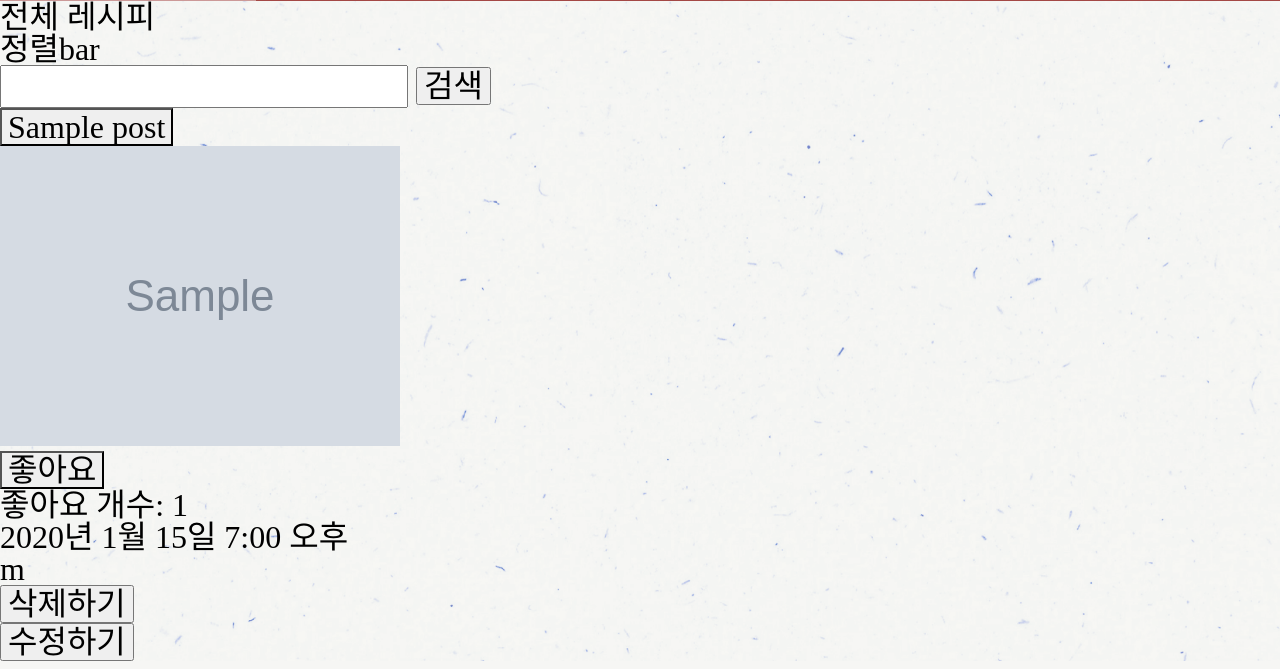
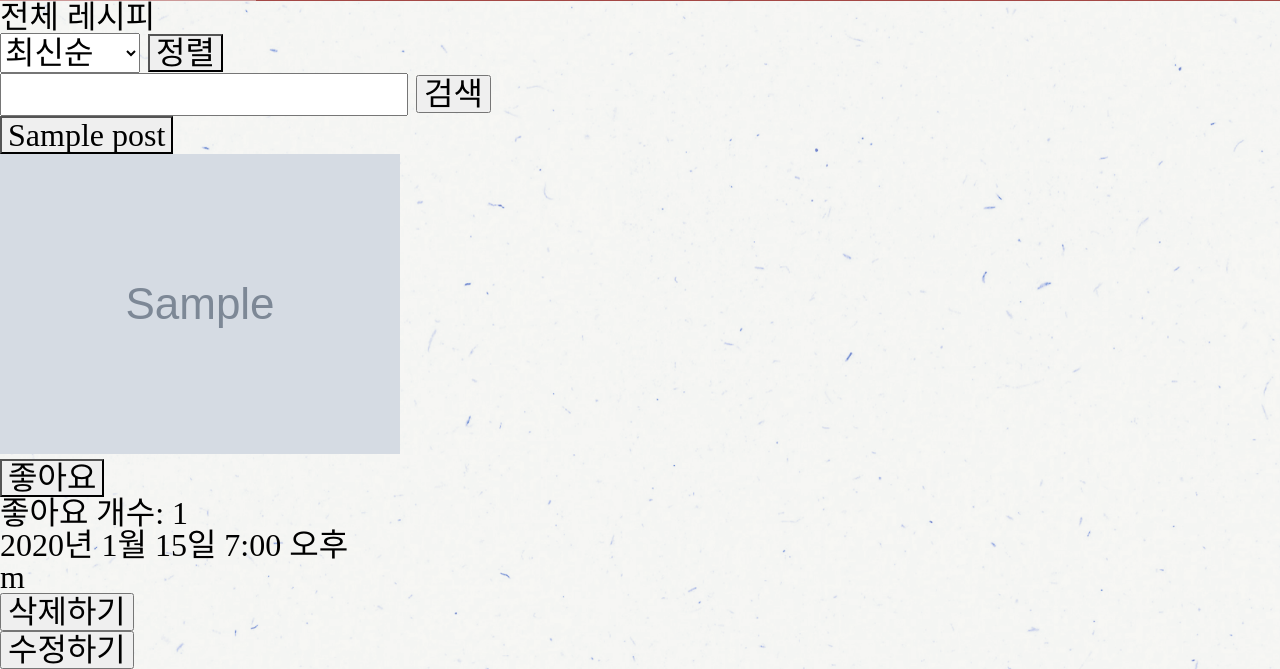
Before and after one commit to taehun2767/janggum, a Django app: page /posts/all_recipe in a window 1280 px wide. Shown: the part 174-843 px from the top of the page. Run offline with Django 4.2, Linux system fonts and the light colour scheme; tables that the repository leaves empty hold one stand-in row (values such as "Sample post"); grey boxes marked "Sample" are stand-in pictures; some web fonts are replaced.

Commit message:
[feat] 레시피 정렬 구현

```diff
--- a/server/apps/posts/templates/posts/all_recipe_list.html
+++ b/server/apps/posts/templates/posts/all_recipe_list.html
@@ -16,7 +16,14 @@
     <body>
         {% include 'posts/header.html' %}
         <div>전체 레시피</div>
-        <div>정렬bar</div>
+        <form action = "{% url 'posts:all_recipe'%}" method="get">
+            <select name="sort">
+                <option value="recently" id="recently">최신순</option>
+                <option value="likes" id="likes">좋아요순</option>
+                {% comment %} <option value="comments" id="comments>"댓글순</option> {% endcomment %}
+            </select>
+            <button type="submit">정렬</button>
+        </form>
         <form action="{% url 'posts:all_recipe' %}" method="post" enctype="multipart/form-data">
             {% csrf_token %}
             <input name="search-name"/>
--- a/server/apps/posts/templates/posts/recipe_update_page.html
+++ b/server/apps/posts/templates/posts/recipe_update_page.html
@@ -36,7 +36,7 @@
 
                 <label for="file-input" id="id_req  _photo--button">파일 업로드</label> {% endcomment %}
                 {% comment %} <span>기존 파일 이름</span> {% endcomment %}
-                <input style="display:none;" type="file" name="photo"accept=".jpg, .jpeg, .png" onchange="readURL(this);" required="" id="file-input">
+                {% comment %} <input style="display:none;" type="file" name="photo"accept=".jpg, .jpeg, .png" onchange="readURL(this);" required="" id="file-input"> {% endcomment %}
 
                 <input type="file" id="file-input" name="photo" onchange="readURL(this);" accept=".jpg, .jpeg, .png" />
                 <img style="width: 200px; height: 200px border:none" id="preview" src="{{post.photo.url}}"/>
@@ -48,7 +48,7 @@
             </div>
         </form>
         <button id="add">+</button>
-        <div>{{post.photo.url}}</div>
+        {% comment %} <div>{{post.photo.url}}</div> {% endcomment %}
         <script src="https://code.jquery.com/jquery-3.6.3.js" integrity="sha256-nQLuAZGRRcILA+6dMBOvcRh5Pe310sBpanc6+QBmyVM=" crossorigin="anonymous"></script>
         <script>
             var fileName = $("#file-input").val();
--- a/server/apps/posts/views.py
+++ b/server/apps/posts/views.py
@@ -96,6 +96,11 @@ def posts_all_list(request:HttpRequest, *args, **kwargs):
     # text = request.GET.get("text")
     # if text:
     #     posts = posts.filter(content__contains=text)
+    sort = request.GET.get('sort', '')
+    if sort =="likes":
+        posts = posts.order_by('-number', '-created_at')
+    else:
+        posts = posts.order_by('-created_at')
     if request.method == "POST":
         searchName = request.POST.get("search-name")
         posts = posts.filter(title__contains=searchName)
```
